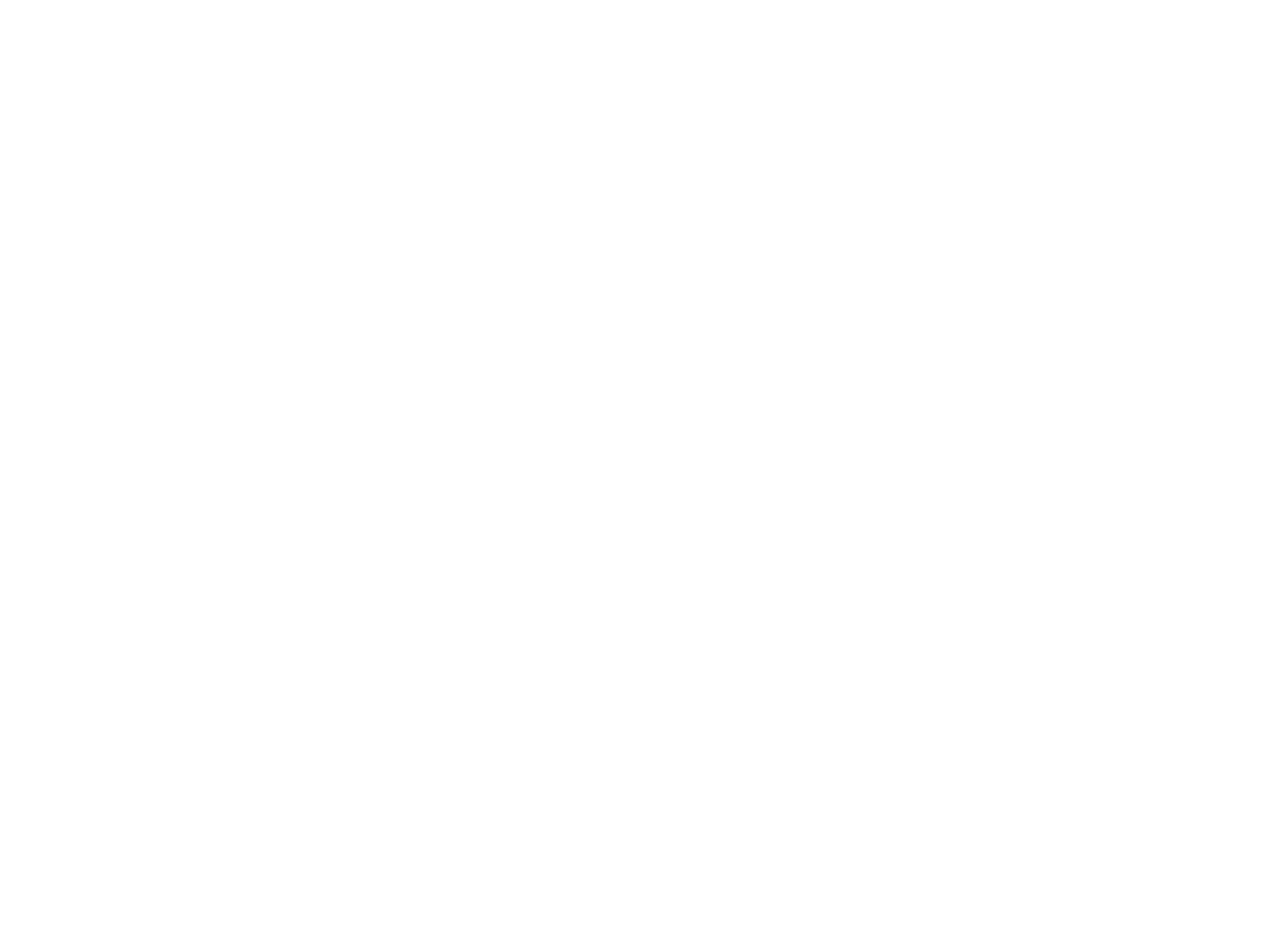
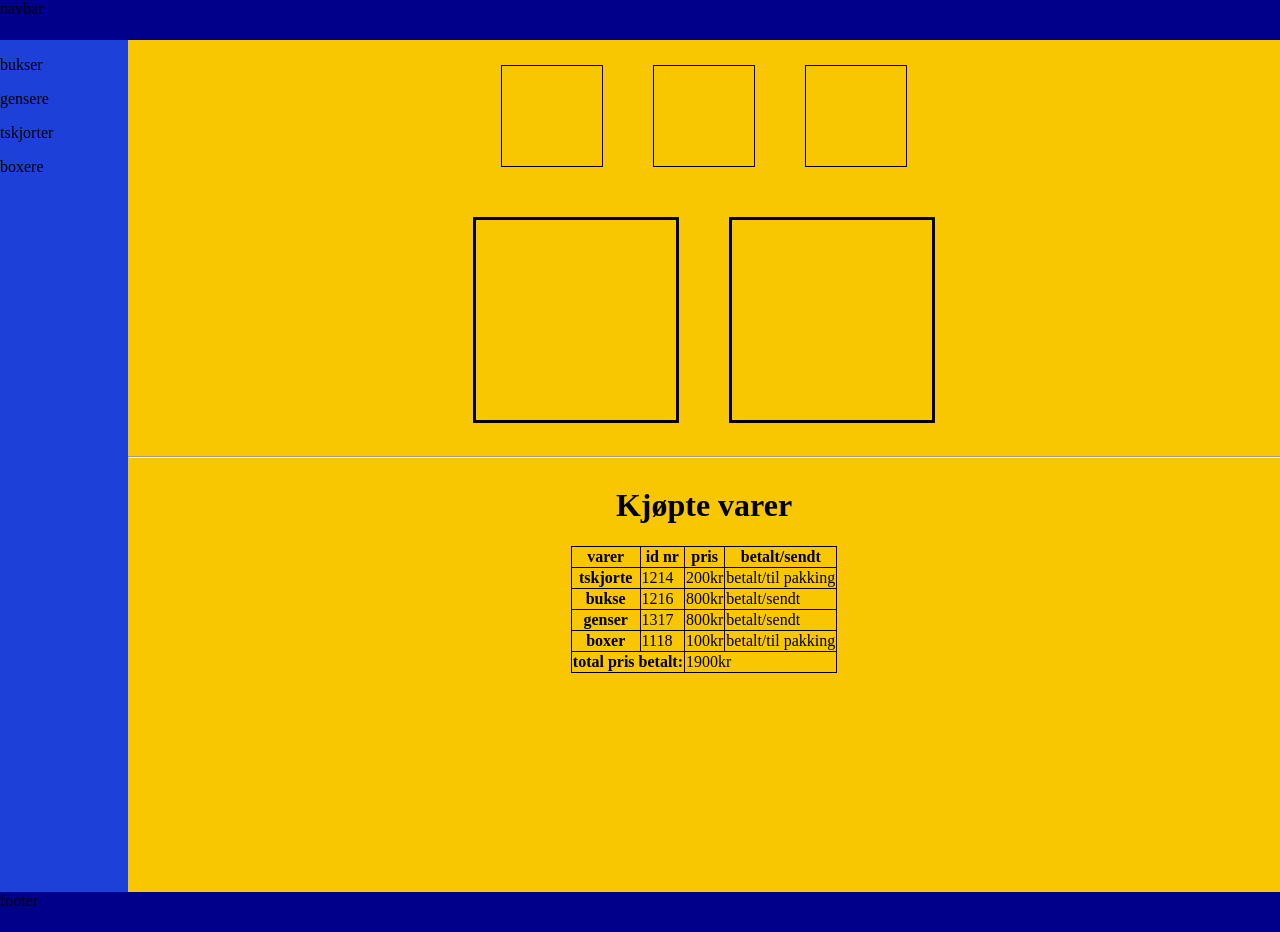
Before and after one commit to Sepukoo/webshop, a plain HTML site: page pages/Admin/dashboard.html in a window 1280 px wide. Before the commit the page ends 800 px from the top, so only its background shows below. Drawn offline with Linux system fonts and the light colour scheme.

Commit message:
added css to utility and layout. completed user and dashboard.html

```diff
--- a/css/layout.css
+++ b/css/layout.css
@@ -40,10 +40,10 @@ FLEXBOX
 }
 
 .flex-space-evenly{
-    justify-content: space-around;
+    justify-content: space-evenly;
 }
 
-.align-content-center-space{
+.align-content-space{
     align-content: space-between
 }
 
--- a/css/utility.css
+++ b/css/utility.css
@@ -32,14 +32,16 @@
     border: solid 1px black;
     width: 80%;
     height: 200px;
-    align-content: center;
-    margin: 60px;
+   /* align-content: center; */
+
 }
 
 .box-200-px{
     border: solid;
     width: 200px;
     height: 200px;
+
+
 
 }
 
@@ -66,6 +68,10 @@
 
 .box-flex{
     display:flex;
+}
+
+.flex-autofill{
+    flex:1;
 }
 
 .box-cards{
--- a/pages/Admin/admin_products.html
+++ b/pages/Admin/admin_products.html
@@ -0,0 +1,117 @@
+<!DOCTYPE html>
+<html lang="en">
+    <head>
+        <meta charset="UTF-8">
+        <meta name="viewport" content="width=device-width, initial-scale=1.0">
+        <meta http-equiv="X-UA-Compatible" content="ie=edge">
+        <link rel="stylesheet" href="../../css/layout.css">
+        <link rel="stylesheet" href="../../css/colors.css">
+        <link rel="stylesheet" href="../../css/utility.css">
+        <link rel="stylesheet" href="../../css/components.css">
+        <link rel="stylesheet" href="../../css/typography.css">
+        <link rel="stylesheet" href="../../css/images.css">
+        <title>Document</title>
+    </head>
+    <body>
+        <!-- main -->
+        <div class="viewport-container">
+            <div class="grid-layout-default">
+                <!-- Navbar -->
+                <div class="grid-area-default-navbar
+                    color-primary-bg-dark">navbar</div>
+                <!-- Navbar end -->
+                <!-- content -->
+                <div
+                    class="grid-area-default-content
+                                color-success-bg">
+                    <!-- Sidebar start -->
+                    <div class="grid-layout-vertical-split">
+                        <div
+                            class="grid-area-default-sidebar
+                                    color-primary-bg">
+                            <p>bukser</p>
+                            <p>gensere</p>
+                            <p>tskjorter</p>
+                            <p>boxere</p>
+                        </div>
+                        <!-- sidebar end -->
+                        <div class="grid-layout-horizontal-split">
+                            <div class="grid-area-horizontal-split-top">
+                                <div class="flex-row">
+                                    <div class=" box-200-px margin-50">
+                                            <img src="../../img/wierd.jpg" alt="" width="200px" height="200px">
+                                    </div>
+                                        <div class="box-test"> </div>
+
+
+                                </div>
+                                <hr>
+                            </div>
+
+                            <div class="grid-area-horizontal-split-bottom">
+                                <div class="box-flex flex-justify-center">
+                                    <!-- table start -->
+                                    <table>
+                                        <caption>
+                                            <h1>Kjøpte varer</h1>
+                                        </caption>
+                                        <thead>
+                                            <tr>
+                                                <th>varer</th>
+                                                <th>id nr</th>
+                                                <th>pris</th>
+                                                <th>betalt/sendt</th>
+                                            </tr>
+                                        </thead>
+                                        <tbody>
+                                            <tr>
+                                                <th>tskjorte</th>
+                                                <td>1214</td>
+                                                <td>200kr</td>
+                                                <td>betalt/til pakking</td>
+                                            </tr>
+                                            <tr>
+                                                <th>bukse</th>
+                                                <td>1216</td>
+                                                <td>800kr</td>
+                                                <td>betalt/sendt</td>
+                                            </tr>
+                                            <tr>
+                                                <th>genser</th>
+                                                <td>1317</td>
+                                                <td>800kr</td>
+                                                <td>betalt/sendt</td>
+                                            </tr>
+                                            <tr>
+                                                <th>boxer</th>
+                                                <td>1118</td>
+                                                <td>100kr</td>
+                                                <td>betalt/til pakking</td>
+                                            </tr>
+                                        </tbody>
+                                        <tfoot>
+                                            <tr>
+                                                <th colspan="2">total pris betalt:</th>
+                                                <td colspan="2">1900kr</td>
+                                            </tr>
+                                        </tfoot>
+                                    </table>
+                                    <!-- table end -->
+                                </div>
+                            </div>
+                        </div>
+                    </div>
+
+                </div>
+
+                <!-- content end -->
+                <!-- Footer -->
+                <div
+                    class="grid-area-default-footer
+                                     color-primary-bg-dark">footer</div>
+                <!-- Footer end -->
+            </div>
+        </div>
+        <!-- main end -->
+    </body>
+</html>
--- a/pages/Admin/dashboard.html
+++ b/pages/Admin/dashboard.html
@@ -0,0 +1,115 @@
+<!DOCTYPE html>
+<html lang="en">
+    <head>
+        <meta charset="UTF-8">
+        <meta name="viewport" content="width=device-width, initial-scale=1.0">
+        <meta http-equiv="X-UA-Compatible" content="ie=edge">
+        <link rel="stylesheet" href="../../css/layout.css">
+        <link rel="stylesheet" href="../../css/colors.css">
+        <link rel="stylesheet" href="../../css/utility.css">
+        <link rel="stylesheet" href="../../css/components.css">
+        <link rel="stylesheet" href="../../css/typography.css">
+        <link rel="stylesheet" href="../../css/images.css">
+        <title>Document</title>
+    </head>
+    <body>
+        <!-- main -->
+        <div class="viewport-container">
+            <div class="grid-layout-default">
+                <!-- Navbar -->
+                <div class="grid-area-default-navbar
+                    color-primary-bg-dark">navbar</div>
+                <!-- Navbar end -->
+                <!-- content -->
+                <div
+                    class="grid-area-default-content
+                                color-success-bg">
+                    <!-- Sidebar start -->
+                    <div class="grid-layout-vertical-split">
+                        <div
+                            class="grid-area-default-sidebar
+                                    color-primary-bg">
+                            <p>bukser</p>
+                            <p>gensere</p>
+                            <p>tskjorter</p>
+                            <p>boxere</p>
+                        </div>
+                        <!-- sidebar end -->
+                          <div class="grid-layout-horizontal-split">
+                            <div class="grid-area-horizontal-split-top">
+                                <div class="flex-row flex-justify-center">
+                                    <div class=" box-100-px"></div>
+                                    <div class=" box-100-px"></div>
+                                    <div class=" box-100-px"></div>
+                                </div>
+                                <div class="flex-row flex-justify-center">
+                                        <div class=" box-200-px margin-25"></div>
+                                        <div class=" box-200-px margin-25"></div>
+
+                                    </div>
+                                <hr>
+                            </div>
+
+                                <div class="grid-area-horizontal-split-bottom">
+                                        <div class="box-flex flex-justify-center">
+                                                <table>
+                                                        <caption><h1>Kjøpte varer</h1></caption>
+                                                        <thead>
+                                                            <tr>
+                                                                <th>varer</th>
+                                                                <th>id nr</th>
+                                                                <th>pris</th>
+                                                                <th>betalt/sendt</th>
+                                                            </tr>
+                                                        </thead>
+                                                        <tbody>
+                                                            <tr>
+                                                                <th>tskjorte</th>
+                                                                <td>1214</td>
+                                                                <td>200kr</td>
+                                                                <td>betalt/til pakking</td>
+                                                            </tr>
+                                                            <tr>
+                                                                <th>bukse</th>
+                                                                <td>1216</td>
+                                                                <td>800kr</td>
+                                                                <td>betalt/sendt</td>
+                                                            </tr>
+                                                            <tr>
+                                                                <th>genser</th>
+                                                                <td>1317</td>
+                                                                <td>800kr</td>
+                                                                <td>betalt/sendt</td>
+                                                            </tr>
+                                                            <tr>
+                                                                <th>boxer</th>
+                                                                <td>1118</td>
+                                                                <td>100kr</td>
+                                                                <td>betalt/til pakking</td>
+                                                            </tr>
+                                                        </tbody>
+                                                        <tfoot>
+                                                            <tr>
+                                                                <th colspan="2">total pris betalt:</th>
+                                                                <td colspan="2">1900kr</td>
+                                                            </tr>
+                                                        </tfoot>
+                                                    </table>
+                                        </div>
+                                </div>
+                          </div>
+                    </div>
+
+                </div>
+
+                <!-- content end -->
+                <!-- Footer -->
+                <div
+                    class="grid-area-default-footer
+                                     color-primary-bg-dark">footer</div>
+                <!-- Footer end -->
+            </div>
+        </div>
+        <!-- main end -->
+    </body>
+</html>
```
Also changed, not shown: pages/user.html (+6 -4 lines).
